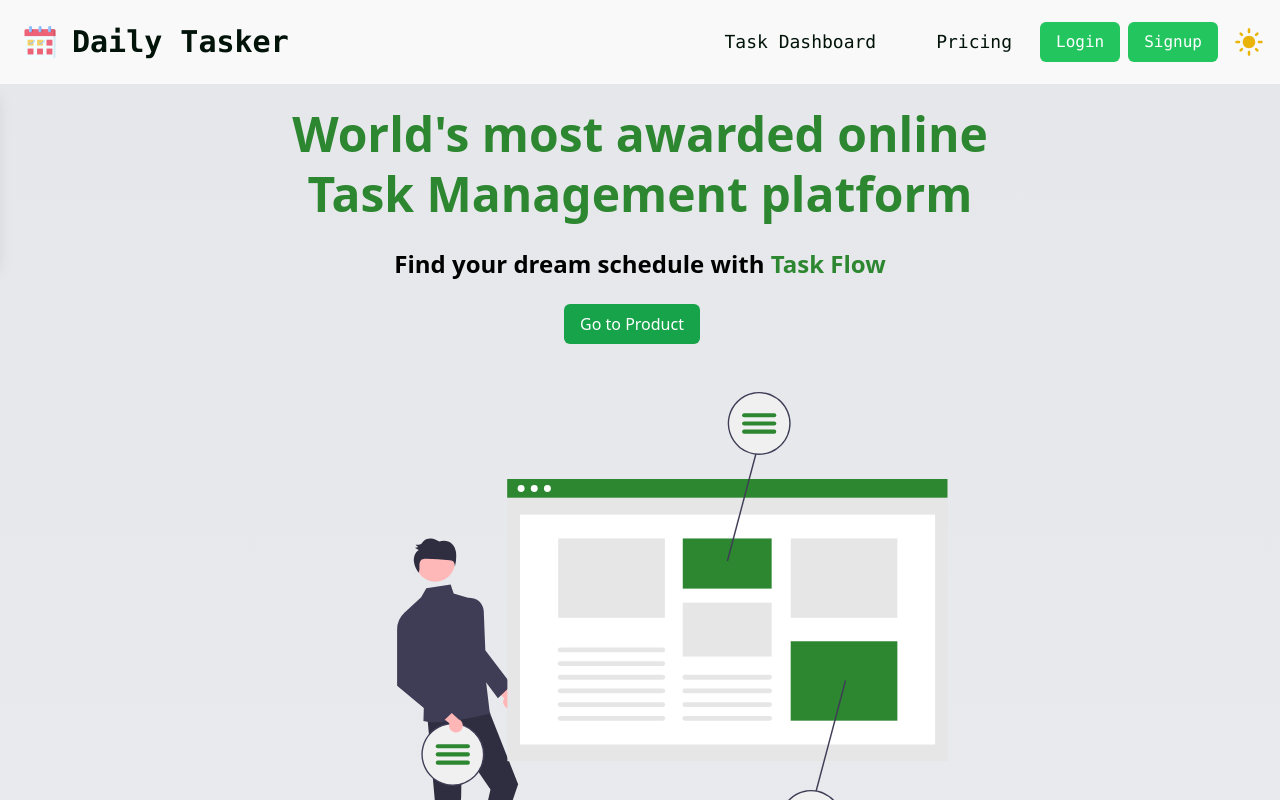
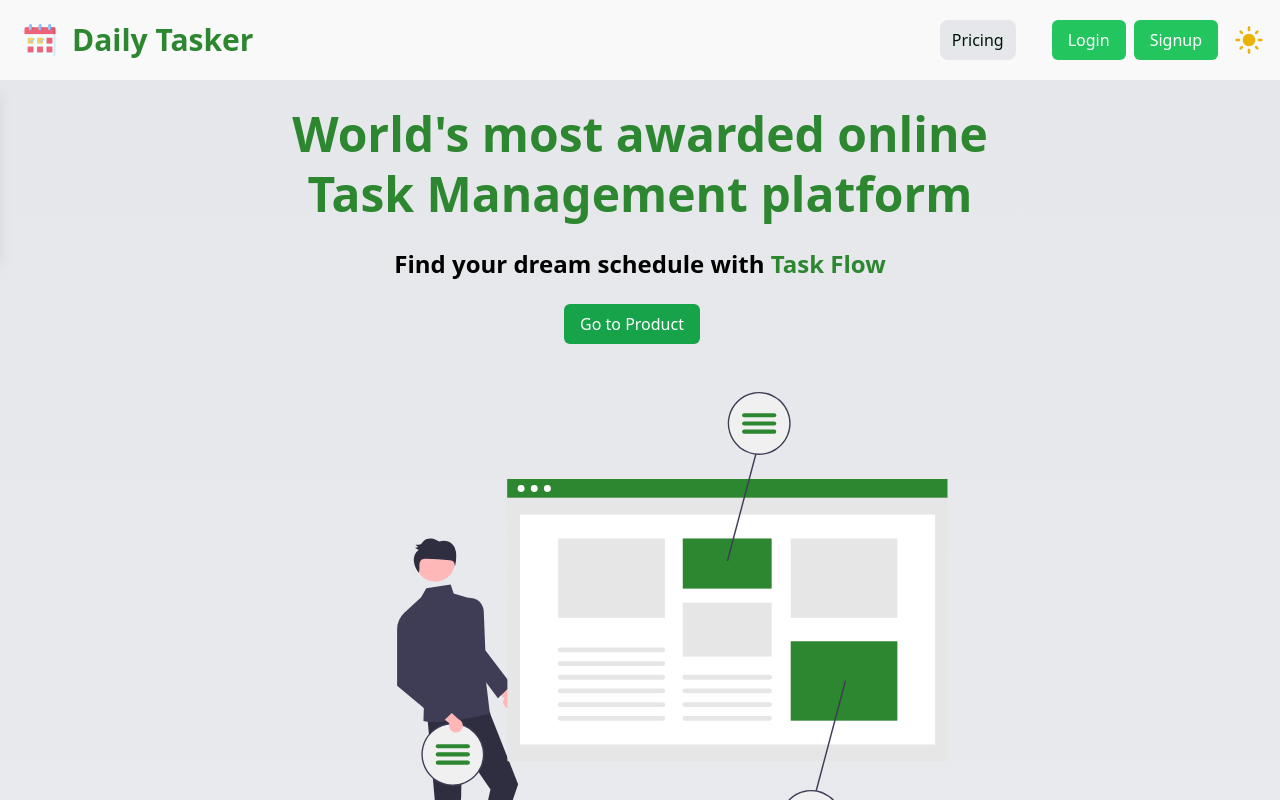
Before and after one commit to chingu-voyages/v47-tier2-team-10, a React (Create React App) app in the folder v47-client/: page / in a window 1280 px wide. Shown: the top 800 px of the page. Built offline with nearby package versions, Linux system fonts and the light colour scheme.

Commit message:
completed 4 ui changes

```diff
--- a/v47-client/src/components/landing/navbar/DashboardLink.jsx
+++ b/v47-client/src/components/landing/navbar/DashboardLink.jsx
@@ -1,20 +1,15 @@
 import React from "react";
+import { Link } from "react-router-dom";
 
 export default function DashboardLink() {
   return (
-    <>
+    <Link to="/PricingPage">
       <button
         type="button"
-        className="dark:text-navWhite text-lg md:text-lg px-3 py-3 mr-5  hover:bg-gray-100 hover:rounded-xl dark:hover:bg-grey-100 dark:hover:text-navBlack "
+        className="dark:text-navWhite rounded-lg bg-gray-200   /md:text-lg px-3 py-2  mr-5 duration-300  hover:bg-gray-300 hover:rounded-xl dark:hover:bg-grey-100 dark:bg-green-500  dark:hover:text-navBlack "
       >
-        Task Dashboard
+        Pricing
       </button>
-      <button
-        type="button"
-        className=" dark:text-navWhite text-lg md:text-lg px-3 py-3 mr-5  hover:bg-gray-100 hover:rounded-xl dark:hover:bg-grey-100 dark:hover:text-navBlack "
-      >
-        <a href="/PricingPage">Pricing</a>
-      </button>
-    </>
+    </Link>
   );
 }
--- a/v47-client/src/components/landing/navbar/Logo.jsx
+++ b/v47-client/src/components/landing/navbar/Logo.jsx
@@ -1,14 +1,15 @@
 import React from "react";
+import { Link } from "react-router-dom";
 
 export default function Logo() {
   return (
     <div className="flex items-center flex-shrink-0 ">
-      <a href="/" className="flex items-center ">
+      <Link to="/" className="flex items-center ">
         <img src="/assets/planner.png " className="h-8 w-8 m-2" alt="Logo" />
-        <span className="text-xl  sm:text-navBlack sm:text-2xl md:text-3xl ml-2 font-bold whitespace-nowrap dark:text-navWhite">
+        <span className="text-lg text-[#2d8630]     text- sm:text-2xl md:text-3xl ml-2 font-bold whitespace-nowrap dark:text-navWhite">
           Daily Tasker
         </span>
-      </a>
+      </Link>
     </div>
   );
 }
--- a/v47-client/src/components/landing/navbar/Navbar.jsx
+++ b/v47-client/src/components/landing/navbar/Navbar.jsx
@@ -14,7 +14,7 @@ const Nav = () => {
 
   return (
     <nav
-      className={`font-mono duration-300 text-navBlack bg-navWhite dark:bg-navBlack dark:text-navWhite  fixed w-full z-20 top-0 start-0 `}
+      className={` duration-300 text-navBlack bg-navWhite dark:bg-navBlack dark:text-navWhite  fixed w-full z-20 top-0 start-0 `}
     >
       <div className="mx-auto max-w-screen-2xl p-4 flex flex-wrap items-center justify-between ">
         <div className="flex items-center flex-shrink-0 mr-6">
--- a/v47-client/src/components/modals/Login.jsx
+++ b/v47-client/src/components/modals/Login.jsx
@@ -54,7 +54,7 @@ const Login = () => {
     <div className="justify-center">
       <button
         onClick={openModal}
-        className="bg-green-500 text-white px-4 py-2 rounded-md hover:bg-green-600"
+        className="bg-green-500  text-white px-4 py-2 duration-300 rounded-md hover:bg-[#2d8630]"
       >
         Login
       </button>
```
Also changed, not shown: v47-client/src/App.jsx (+14 -8 lines).
